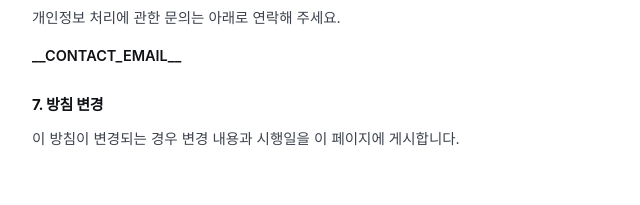
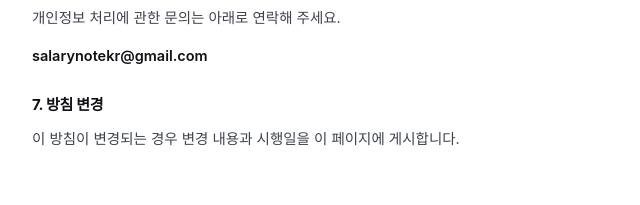
Before and after one commit to windswepty/salarynote, a plain HTML site: page web/privacy/index.html in a window 1280 px wide. Shown: the part 981-1186 px from the top of the page, 312-952 px from the left. Drawn offline with Linux system fonts and the light colour scheme.

Commit message:
개인정보처리방침에 문의 이메일 기입
Co-Authored-By: Claude Opus 5 <noreply@anthropic.com>

```diff
--- a/web/privacy/index.html
+++ b/web/privacy/index.html
@@ -45,7 +45,7 @@
 
   <h2>6. 문의</h2>
   <p>개인정보 처리에 관한 문의는 아래로 연락해 주세요.</p>
-  <p><b>__CONTACT_EMAIL__</b></p>
+  <p><b>salarynotekr@gmail.com</b></p>
 
   <h2>7. 방침 변경</h2>
   <p>이 방침이 변경되는 경우 변경 내용과 시행일을 이 페이지에 게시합니다.</p>
```
Also changed, not shown: brand/avatar-a.png (added), brand/avatar-b.png (added).
